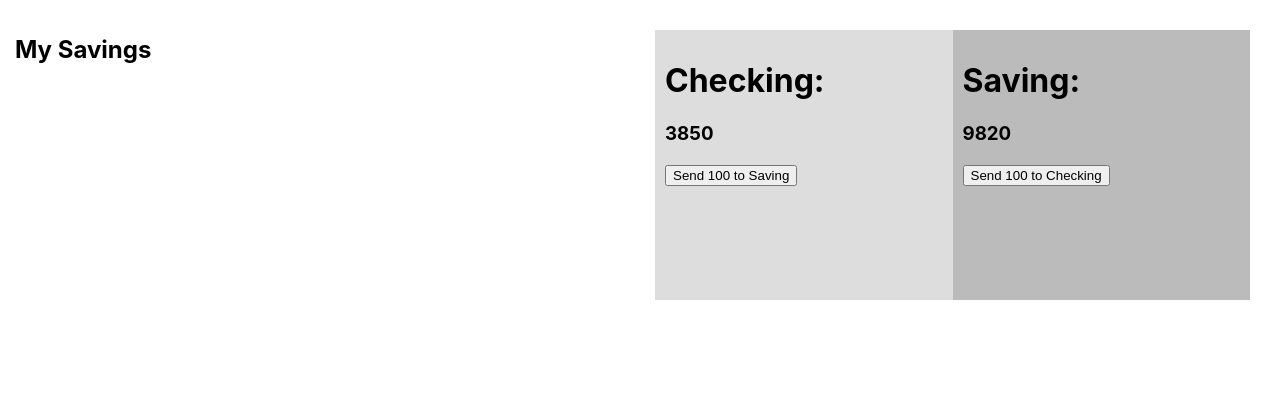
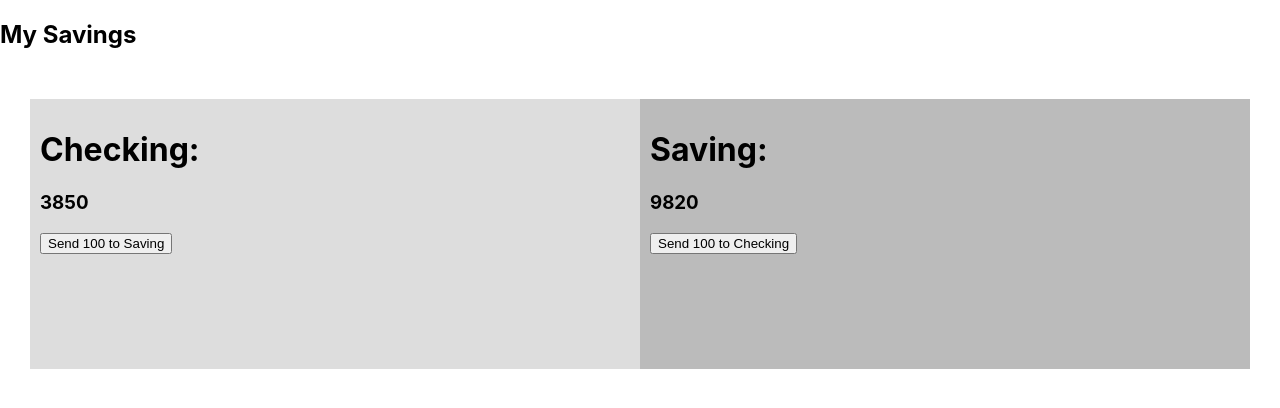
Before and after one commit to felipe-muner/nextjs-jest-tests, a Next.js app: page / in a window 1280 px wide. Shown: the top 408 px of the page. Built offline with nearby package versions, Linux system fonts and the light colour scheme.

Commit message:
render component, get button, check text

```diff
--- a/components/CheckingAccount.js
+++ b/components/CheckingAccount.js
@@ -3,7 +3,9 @@ export default function CheckingAccount({ checkingAmount, sentToSaving }) {
     <div>
       <h1>Checking:</h1>
       <h3>{checkingAmount}</h3>
-      <button onClick={sentToSaving}>Send 100 to Saving</button>
+      <button id="send-button" onClick={sentToSaving}>
+        Send 100 to Saving
+      </button>
     </div>
   );
 }
--- a/pages/index.js
+++ b/pages/index.js
@@ -18,10 +18,11 @@ export default function Home() {
   };
 
   return (
+    <>
+      <div>
+        <h2>My Savings</h2>
+      </div>
       <div className={classes.container}>
-      <div>
-        <h2 className="felipe">My Savings</h2>
-      </div>
         <div>
           <div className={classes.container}>
             <div className={classes.checking}>
@@ -39,5 +40,6 @@ export default function Home() {
           </div>
         </div>
       </div>
+    </>
   );
 }
```
Also changed, not shown: 1 other file (tests, documents, lock files or other folders). Lines whose indentation alone changed are shown as unchanged.
